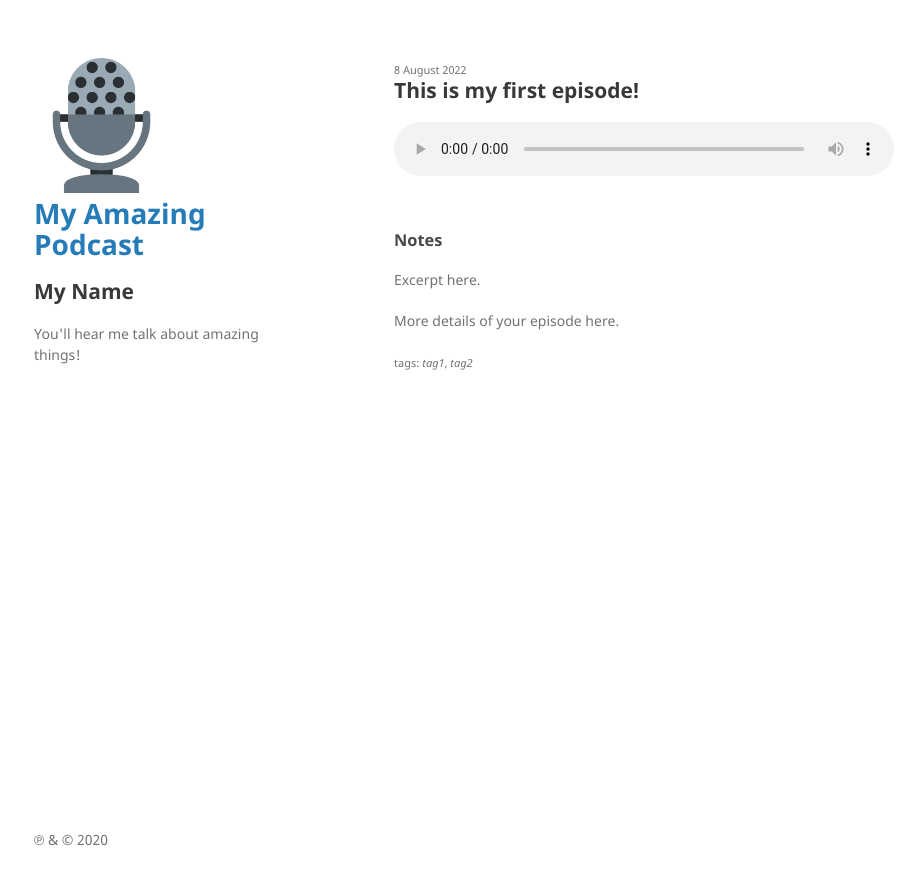
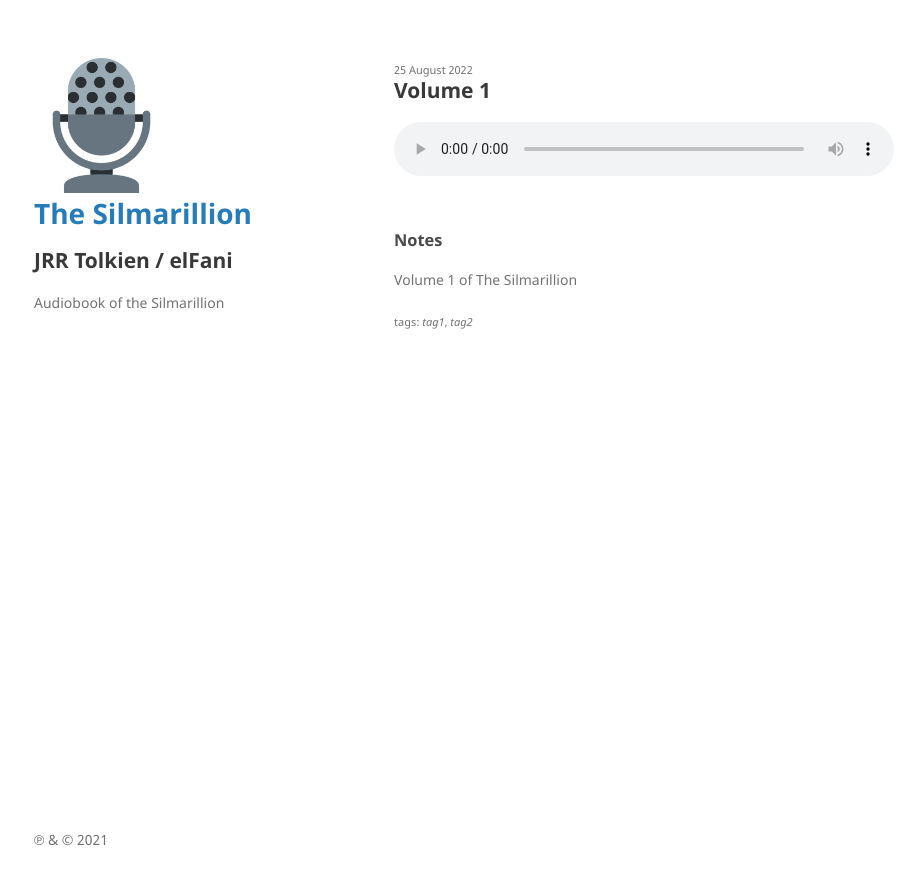
Before and after one commit to elFani/silmarillion, a Jekyll site: the page built from _posts/2021-08-25-ep1.md, in a window 1280 px wide. Shown: the top 885 px of the page, without its empty margins (176-1100 px from the left). Built offline with Jekyll 4.4.1, drawn with Linux system fonts in a browser that asks for light colours.

Commit message:
pub configs and first post - no audio file yet

```diff
--- a/_config.yml
+++ b/_config.yml
@@ -1,9 +1,9 @@
-title: My Amazing Podcast
-description: You'll hear me talk about amazing things!
-author: My Name
-email: my@email.com
+title: The Silmarillion
+description: Audiobook of the Silmarillion
+author: JRR Tolkien / elFani
+email: tflthree@gmail.com
 lang: en-us
-copyright: "&#x2117; &amp; &#xA9; 2020"
+copyright: "&#x2117; &amp; &#xA9; 2021"
 logo: /assets/img/logo.png
 # baseurl: "" # the subpath of your site, e.g. /blog
 # url: "" # the base hostname & protocol for your site, e.g. http://example.com
--- a/_posts/2022-08-08-ep1.md
+++ b/_posts/2021-08-25-ep1.md
@@ -1,17 +1,17 @@
 ---
-title:        "This is my first episode!"
-date:         2022-08-08 08:08:08 +0800
+title:        "Volume 1"
+date:         2022-08-25 15:43:08 +0800
 keywords:
 - tag1
 - tag2
-mp3-url:      "/assets/audio/ep1.mp3"
+mp3-url:      "/assets/audio/volume-1.mp3"
 episode-type: full # or "trailer"
 explicit:     "no"
 block:        "no" # no means it is published
 layout: podcast
 excerpt_separator: <!--more-->
 ---
-Excerpt here.
+
 <!--more-->
 
-More details of your episode here.
+Volume 1 of The Silmarillion
```
Also changed, not shown: 1 other file.
